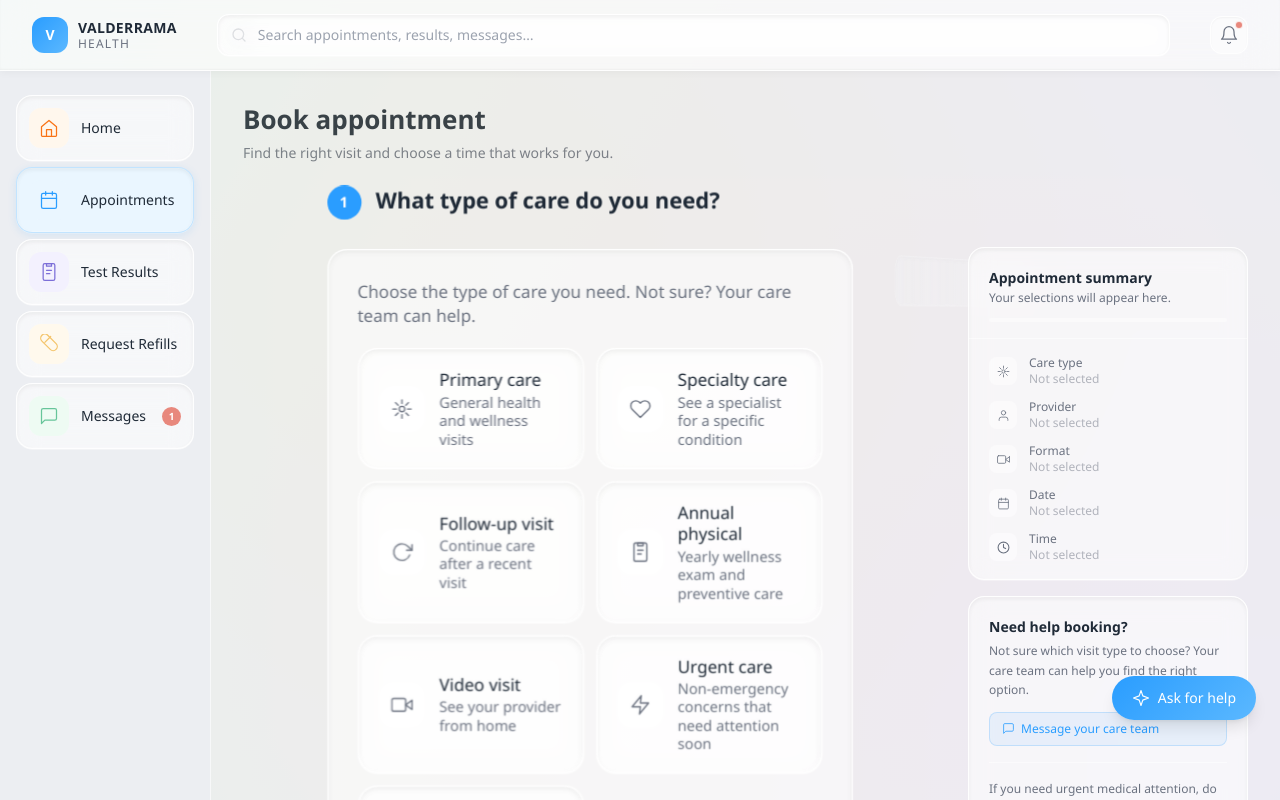
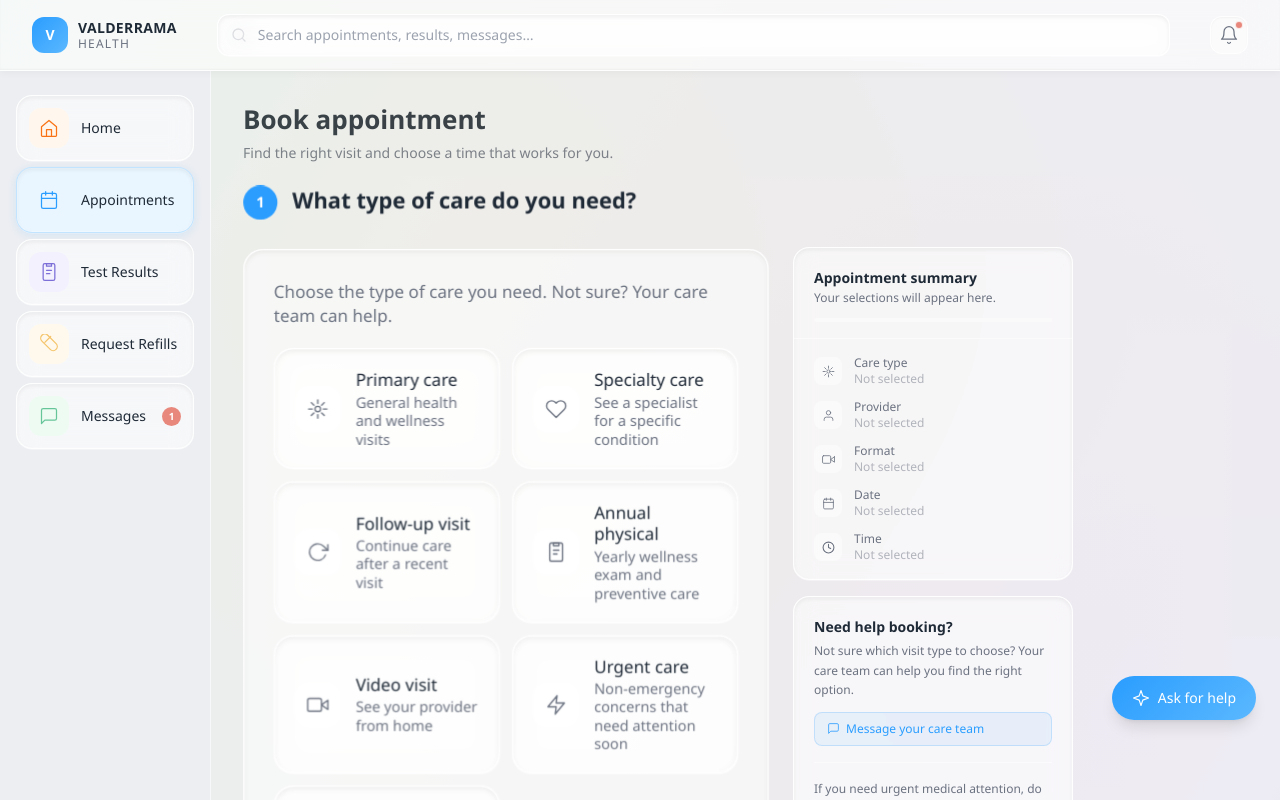
Before and after one commit to valderramadesign/V-Health_Patient-Portal, a React (Vite) app: page / in a window 1280 px wide. Both pictures are taken after a click on the button "Book appointment". Shown: the top 800 px of the page. Built offline with nearby package versions, Linux system fonts and the light colour scheme.

Commit message:
Constrain desktop carousel boundary and strict gap

```diff
--- a/outputs/BookAppointmentPage.jsx
+++ b/outputs/BookAppointmentPage.jsx
@@ -932,15 +932,8 @@ function BookingStepsCarousel3D({
   // — Also 0 for the wrap-around "prev" at step 1 and "next" at the last
   //   step so phantom cards don't appear at the flow boundaries.
   const cardOpacity = (i) => {
-    if (isMobile && i !== activeIndex) return 0;
-    const wrapPrev = (activeIndex - 1 + nItems) % nItems;
-    const wrapNext = (activeIndex + 1) % nItems;
-    if (activeIndex === 0          && i === wrapPrev) return 0;
-    if (activeIndex === nItems - 1 && i === wrapNext) return 0;
-    const worldAngle = ((i * ANGLE) - (activeIndex * ANGLE) + 3600) % 360;
-    const fromFront  = worldAngle > 180 ? 360 - worldAngle : worldAngle;
-    if (fromFront >= 90) return 0;
-    return Math.max(0.18, 1 - (fromFront / 160) * 0.85);
+    if (i !== activeIndex) return 0;
+    return 1;
   };
 
   const canGoPrev = activeIndex > 0;
@@ -949,8 +942,11 @@ function BookingStepsCarousel3D({
   const dayNames   = ["Sun","Mon","Tue","Wed","Thu","Fri","Sat"];
   const monthNames = ["Jan","Feb","Mar","Apr","May","Jun","Jul","Aug","Sep","Oct","Nov","Dec"];
 
+  // Calculate the mathematically projected visual width of the active card
+  const projectedWidth = isMobile ? "100%" : Math.round(CARD_W * stageScale);
+
   return (
-    <div style={{ position: "relative", width: "100%" }}>
+    <div style={{ position: "relative", width: projectedWidth }}>
 
       {/* ── 3D stage — header is rendered AFTER the rotating container so it
            paints on top of the 3D layer; marginTop pushes cards below header ── */}
@@ -1241,10 +1237,10 @@ export default function BookAppointmentPage({ onNavigate = () => {} }) {
               </div>
 
               {/* Two-column layout on desktop */}
-              <div className="flex flex-col lg:flex-row gap-6 lg:gap-8 lg:items-start">
+              <div className="flex flex-col lg:flex-row gap-6 lg:gap-6 lg:items-start">
 
                 {/* ── 3D Booking carousel ── */}
-                <div className="flex-1 min-w-0 w-full mt-0">
+                <div className="w-full lg:w-auto lg:flex-shrink-0 mt-0">
                   <BookingStepsCarousel3D
                     stepFlow={stepFlow}
                     stepLabels={stepLabels}
```
